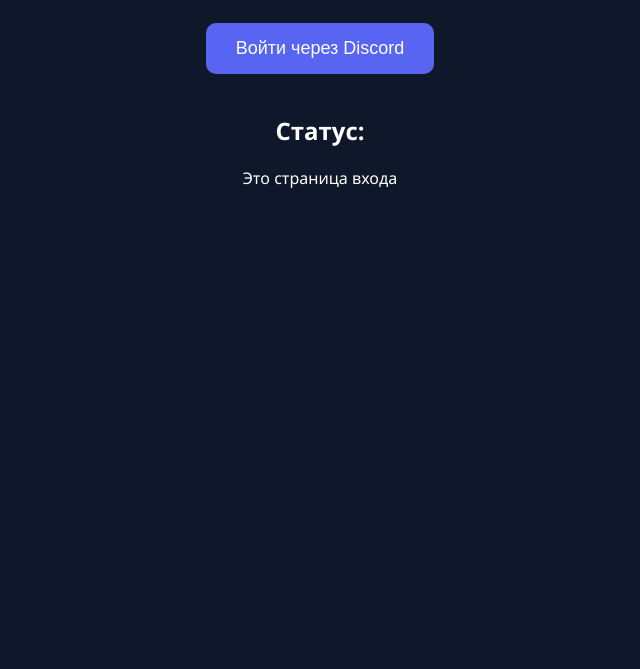
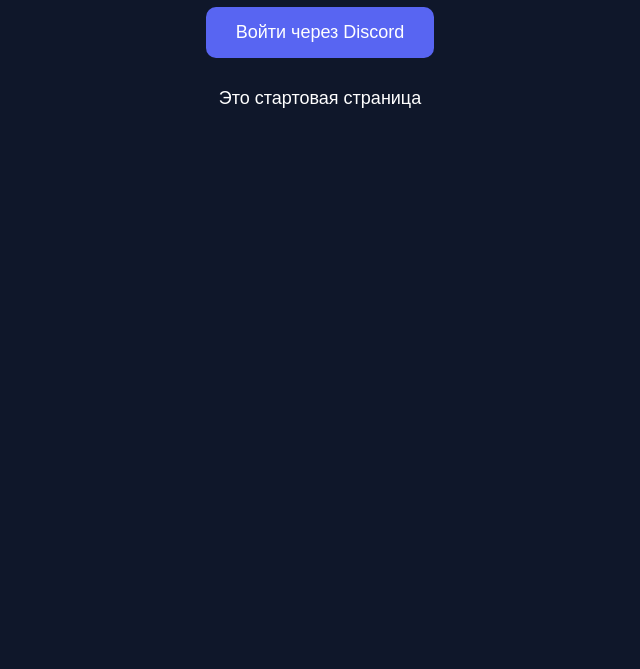
Before and after one commit to Yaroslav12329/majestic-admin-backend, a website: page index.html in a window 1280 px wide. Shown: the part 131-800 px from the top of the page, without its empty margins (320-960 px from the left). Drawn offline with Linux system fonts and the light colour scheme.

Commit message:
Update index.html

```diff
--- a/index.html
+++ b/index.html
@@ -3,58 +3,34 @@
 <head>
   <meta charset="UTF-8">
   <meta name="viewport" content="width=device-width, initial-scale=1.0">
-  <title>Majestic Admin - Test</title>
+  <title>Test</title>
   <style>
-    body {
-      font-family: 'Segoe UI', sans-serif;
-      background: #0f172a;
-      color: white;
-      padding: 40px;
-      text-align: center;
-    }
-    button {
-      padding: 15px 30px;
-      font-size: 18px;
-      background: #5865F2;
-      color: white;
-      border: none;
-      border-radius: 10px;
-      cursor: pointer;
-      margin: 20px;
-    }
+    body { font-family: Arial; background: #0f172a; color: white; padding: 50px; text-align: center; }
+    button { padding: 15px 30px; font-size: 18px; background: #5865F2; color: white; border: none; border-radius: 10px; }
   </style>
 </head>
 <body>
-  <h1>🔧 Тестовая версия</h1>
+  <h1>Тест авторизации</h1>
+  <button onclick="login()">Войти через Discord</button>
 
-  <button onclick="loginWithDiscord()">Войти через Discord</button>
-
-  <div id="result"></div>
+  <div id="debug" style="margin-top: 30px; font-size: 18px;"></div>
 
   <script>
-    function loginWithDiscord() {
+    function login() {
       window.location.href = "https://majestic-admin-backend.onrender.com/login";
     }
 
-    // Показываем все параметры, которые пришли
     window.onload = () => {
       const params = new URLSearchParams(window.location.search);
-      const hashParams = new URLSearchParams(window.location.hash.substring(1));
+      const debugDiv = document.getElementById('debug');
 
-      let text = "<h2>Статус:</h2>";
-
-      if (params.has('username') || hashParams.has('username')) {
-        const username = params.get('username') || hashParams.get('username');
-        text += `<p style="color:#22c55e;font-size:24px;">✅ Успешный вход!<br>Ник: <b>${username}</b></p>`;
-      } else if (window.location.search || window.location.hash) {
-        text += `<p style="color:orange">Пришли параметры, но username не найден</p>`;
-        text += `<p>Search: ${window.location.search}</p>`;
-        text += `<p>Hash: ${window.location.hash}</p>`;
+      if (params.has('username')) {
+        debugDiv.innerHTML = `<span style="color:#22c55e">✅ УСПЕШНО!<br>Ник: ${params.get('username')}</span>`;
+      } else if (window.location.search) {
+        debugDiv.innerHTML = `Параметры пришли, но username нет.<br>URL: ${window.location.href}`;
       } else {
-        text += `<p>Это страница входа</p>`;
+        debugDiv.innerHTML = `Это стартовая страница`;
       }
-
-      document.getElementById('result').innerHTML = text;
     };
   </script>
 </body>
```
